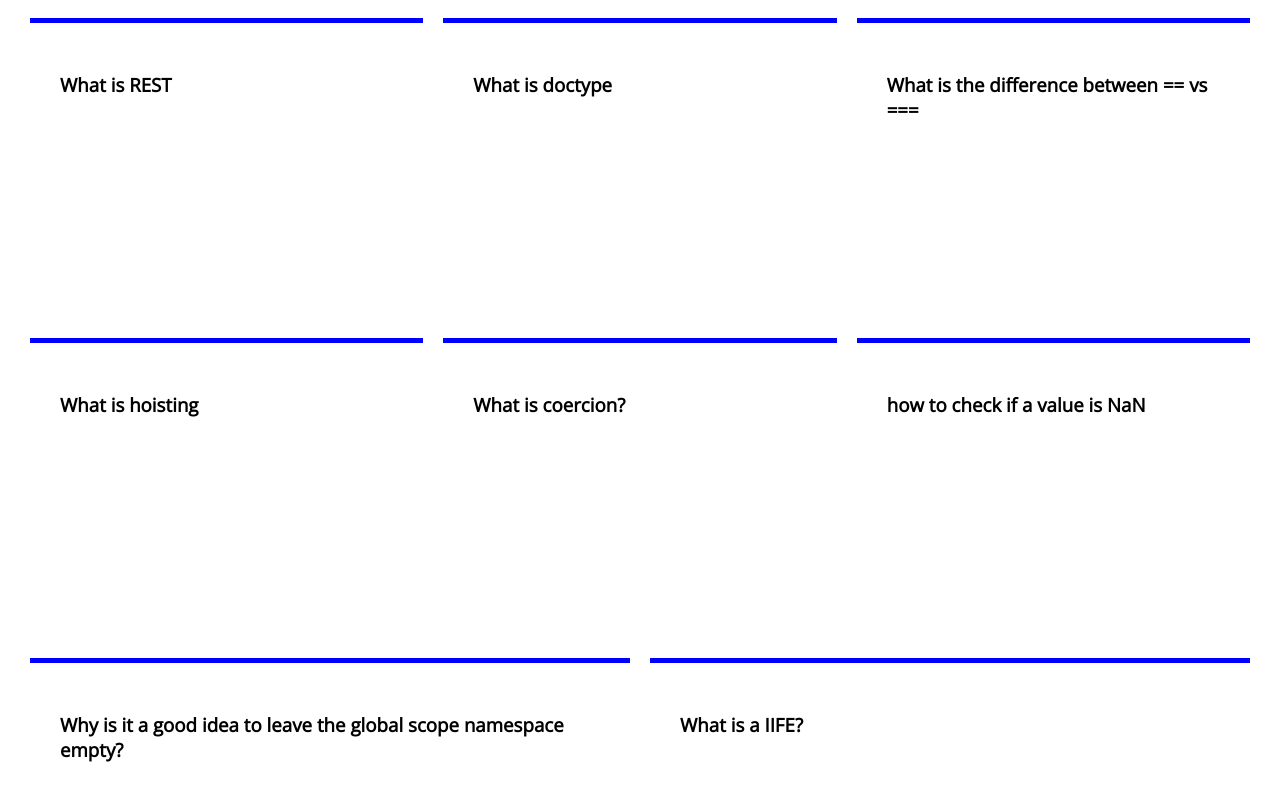
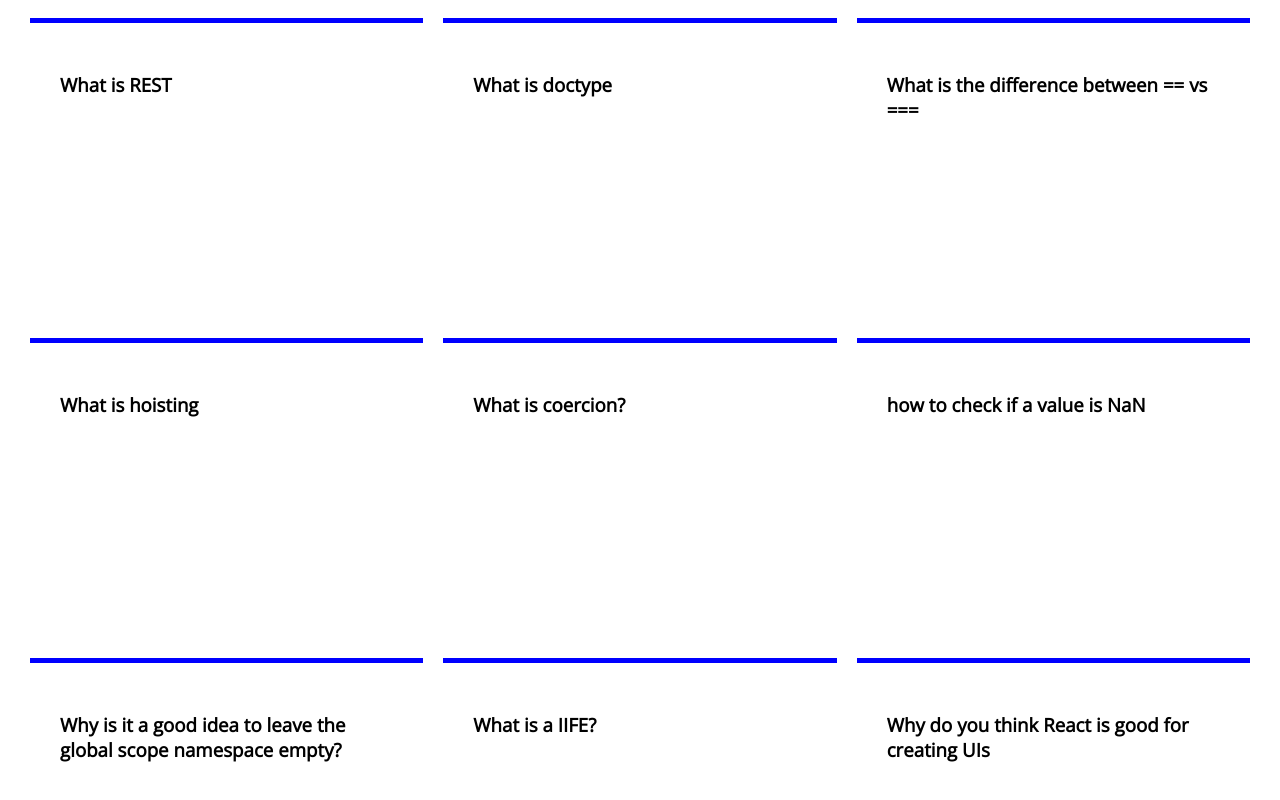
Before and after one commit to colorlessenergy/quizit, a Next.js app: page / in a window 1280 px wide. Shown: the part 1045-1845 px from the top of the page. Built offline with nearby package versions, Linux system fonts and the light colour scheme.

Commit message:
add react question

```diff
--- a/pages/index.js
+++ b/pages/index.js
@@ -109,6 +109,10 @@ export function getStaticProps() {
     {
       question: 'What is a IIFE?',
       answer: 'An immediately invoked function expression is a function that is run as soon as it is defined. It is used to not pollute the global scope. Often an object is returned to be able to access values inside the function scope outside it.'
+    },
+    {
+      question: 'Why do you think React is good for creating UIs',
+      answer: 'React allows the website to be separated into components. This makes it easier to create and make changes because all related code will be together.'
     }
   ]
 
```
